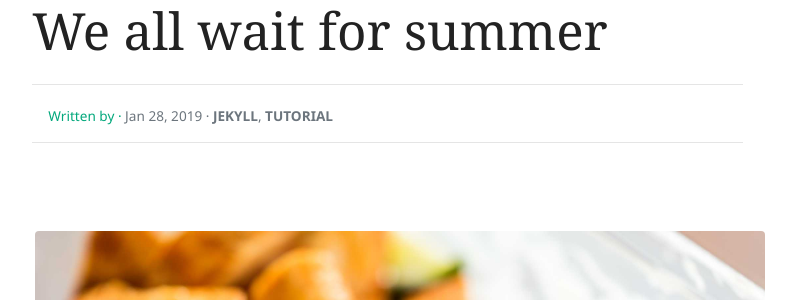
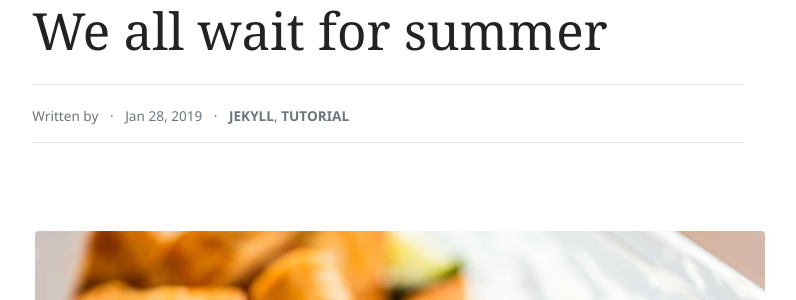
Before and after one commit to viccorrera/viccorrera.github.io, a Jekyll site: the page built from _posts/2019-01-28-we-all-wait-for-summer.md, in a window 1280 px wide and 900 px high. Shown: the part 147-447 px from the top of the window, without its empty margins (240-1036 px from the left). Built offline with Jekyll 4.4.1, drawn with Linux system fonts in a browser that asks for light colours; nearby versions of some CDN libraries.

Commit message:
Fix spacing in post author data

```diff
--- a/_layouts/post.html
+++ b/_layouts/post.html
@@ -11,15 +11,18 @@ layout: default
 					<div class="d-flex align-items-center blog-author-top-wrapper">
 
 						<!-- Post Author -->
-						<small class="ml-3">
+						<small class="">
 
 							<!-- Post Info Author -->
 
 
 							<!-- Post Info Date -->
 							<span class="text-muted d-block mt-1">
-								<a href="{{site.baseurl}}/about.html"> Written by {{ author.name }} · </a>
-								<span> {{ page.date | date: '%b %d, %Y' }} ·</span>
+								Written by <a href="{{site.baseurl}}/about.html" class="text-muted">{{ author.name }}
+								</a>
+								<span class="mx-2">·</span>
+								<span>{{ page.date | date: '%b %d, %Y' }}</span>
+								<span class="mx-2">·</span>
 								<span class="catlist">
 									{% for category in page.categories %}
 									<a class="text-uppercase font-weight-bold text-muted"
```
